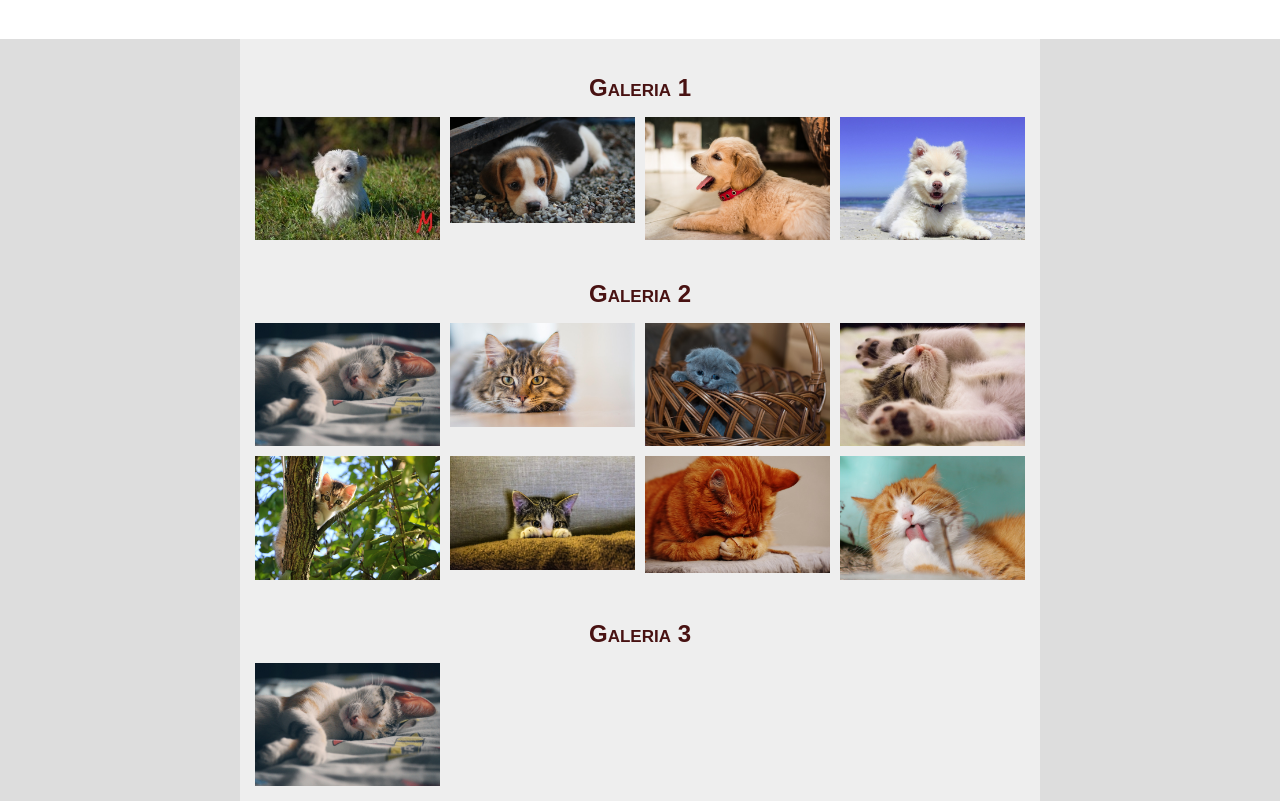
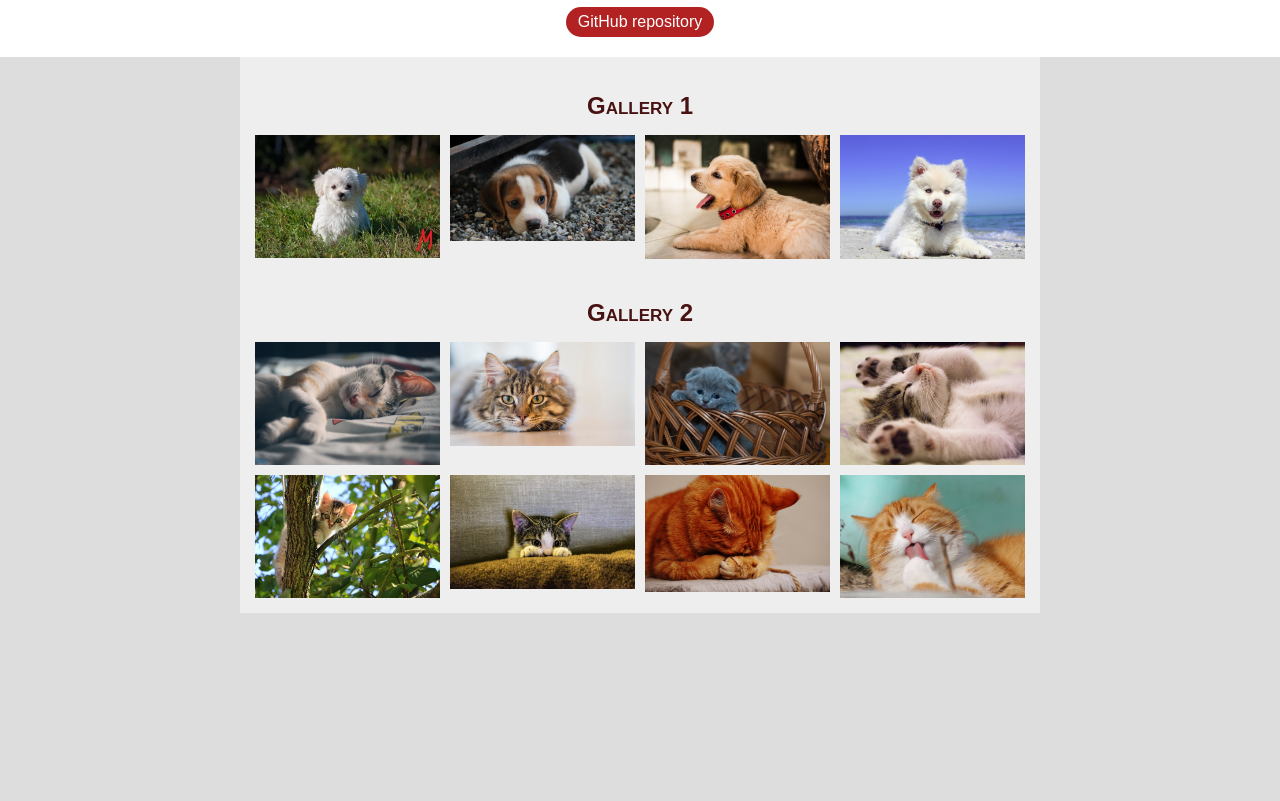
Before and after one commit to demtario/hes-gallery, a plain HTML site: page index.html in a window 1280 px wide. Shown: the part 81-882 px from the top of the page. After the commit the page ends 800 px from the top, so only its background shows below. Drawn offline with Linux system fonts and the light colour scheme.

Commit message:
Demo site update

```diff
--- a/index.html
+++ b/index.html
@@ -15,10 +15,11 @@
 
     <header>
         <h1>HesGallery</h1>
+        <a href="https://github.com/demtario/hes-gallery" target="_blank" class="btn">GitHub repository</a>
     </header>
 
     <main>
-        <h2>Galeria 1</h2>
+        <h2>Gallery 1</h2>
         <div class="hes-gallery">
             <img src="obrazy/dogo-uno-min.jpg" alt="image1" data-fullsize="obrazy/dogo-uno.jpg" data-subtext='piesiak'  data-alt="piesiak">
             <img src="obrazy/dogo-dos.jpeg" alt="image2" data-subtext="Podpis zdjęcia kolejnego" data-alt="wunsz" data-disabled="true">
@@ -26,7 +27,7 @@
             <img src="obrazy/dogo-cuatro.jpeg" alt="image4" data-subtext="Podpis czwartego już zdjęcia" >
         </div>
 
-        <h2>Galeria 2</h2>
+        <h2>Gallery 2</h2>
         <div class="hes-gallery" data-wrap="true" data-img-count="false">
             <img src="obrazy/uno.jpeg" alt="image1" data-subtext="kociak" data-alt="kociak">
             <img src="obrazy/dos.jpeg" alt="image2" data-subtext="Kolejny kociak" data-alt="wunsz">
@@ -36,11 +37,6 @@
             <img src="obrazy/seis.jpeg" alt="image6" data-subtext="Kozaaak" >
             <img src="obrazy/siete.jpeg" alt="image7" data-subtext="Słodziaaaaak" >
             <img src="obrazy/ocho.jpeg" alt="image8" data-subtext="Ostatni kociak :/" >
-        </div>
-
-        <h2>Galeria 3</h2>
-        <div class="hes-gallery">
-            <img src="obrazy/uno.jpeg" alt="image1" data-subtext="kociak" data-alt="kociak">
         </div>
 
     </main>
--- a/src/style.css
+++ b/src/style.css
@@ -15,6 +15,7 @@ header{
 header h1{
     color: #481212;
     font-weight: 300;
+    margin-bottom: 10px;
 }
 
 main{
@@ -23,6 +24,20 @@ main{
     box-sizing: border-box;
     margin: 0 auto;
     background-color: #eee;
+}
+
+.btn {
+    display: inline-block;
+    background-color: firebrick;
+    padding: 6px 12px;
+    color: #fff;
+    border-radius: 18px;
+    text-decoration: none;
+    transition: 0.3s;
+}
+
+.btn:hover{
+    filter: brightness(1.1)
 }
 
 .hes-gallery{
```
Also changed, not shown: README.md, README_PL.md.
